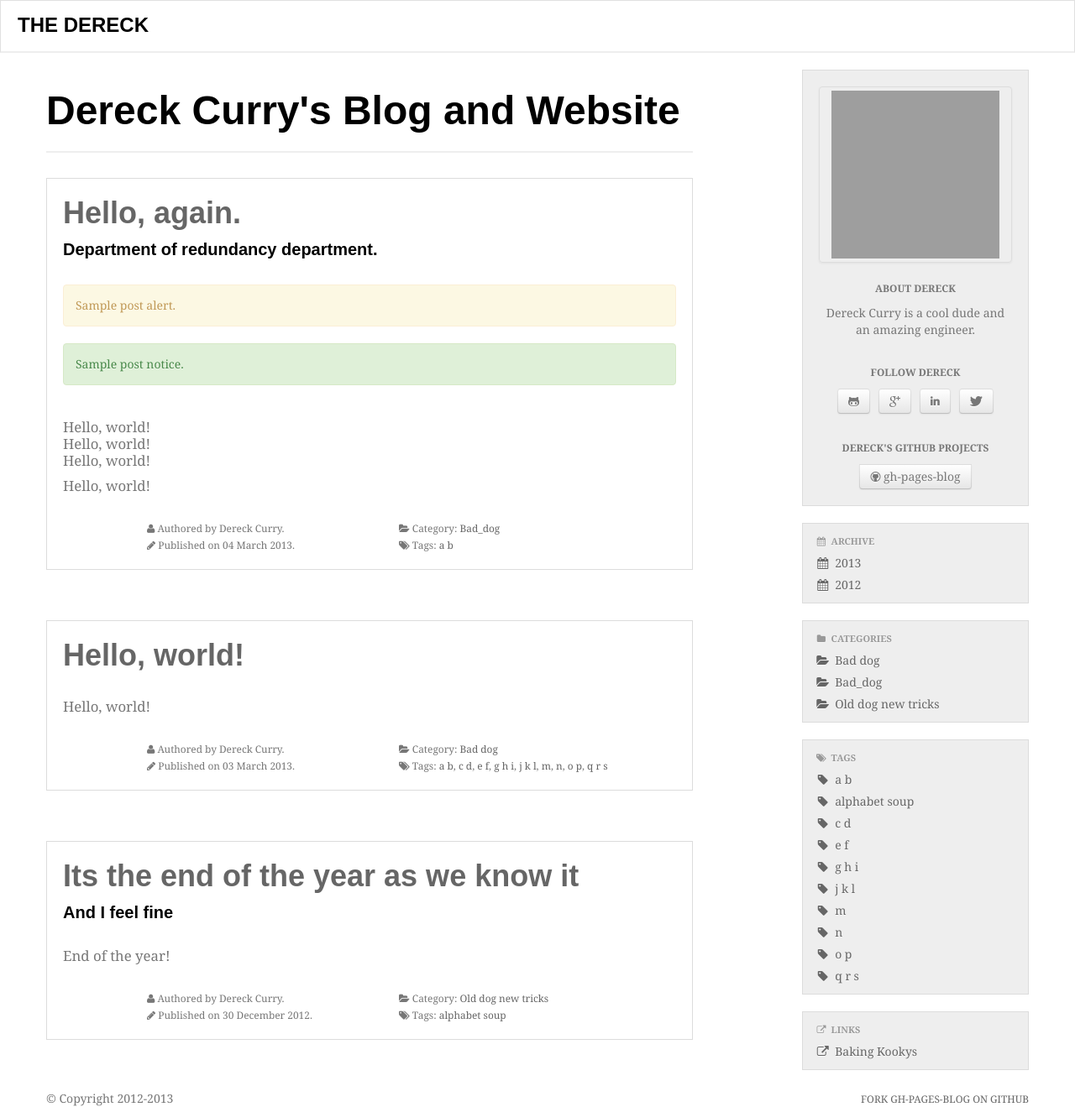
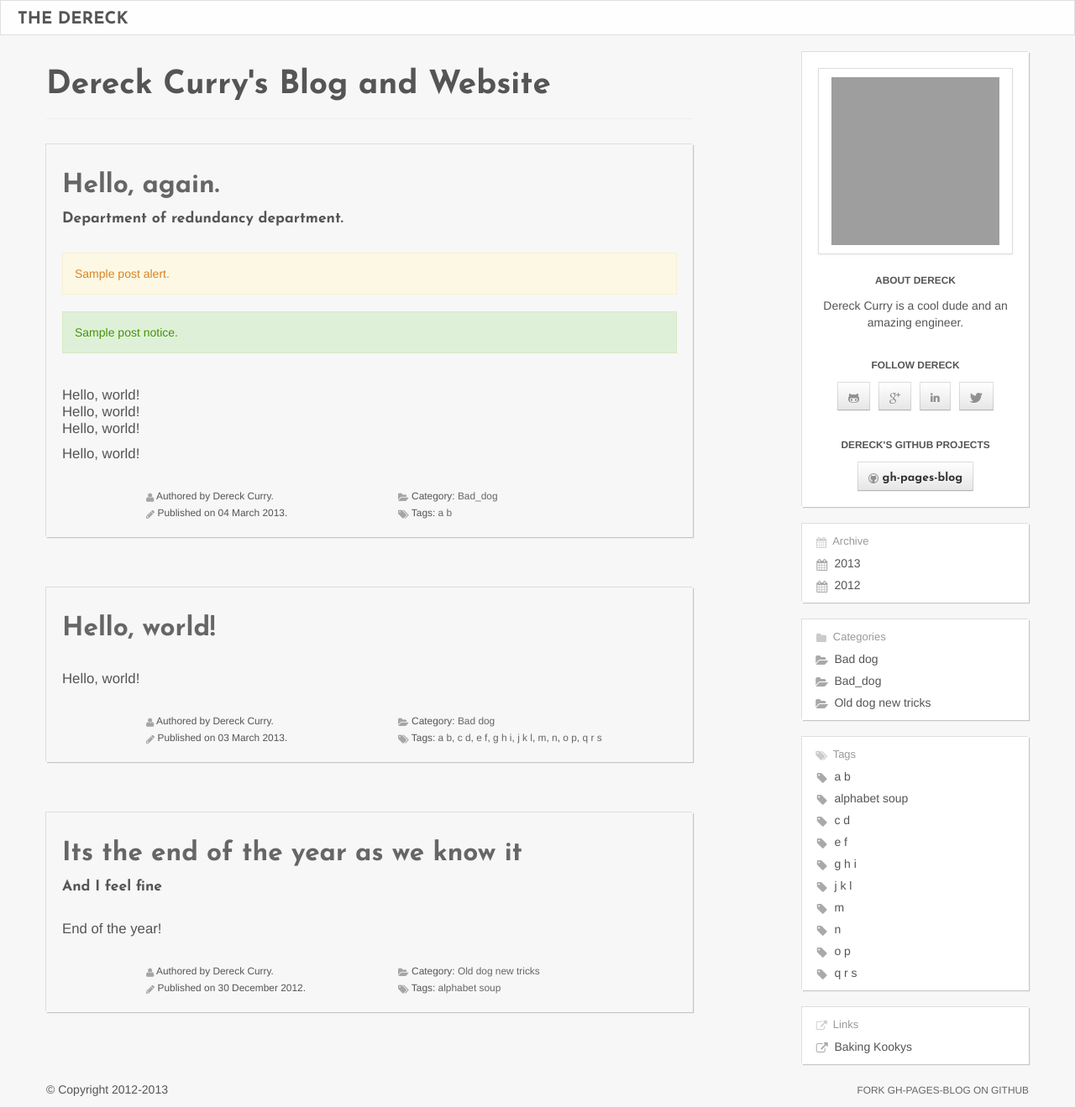
Before and after one commit to thedereck/thedereck.github.com, a Jekyll site: the page built from index.html, in a window 1280 px wide. Shown: the whole page at 84% size. Built offline with Jekyll 4.4.1, drawn with Linux system fonts in a browser that asks for light colours; some web fonts are replaced; grey boxes are pictures that could not be loaded.

Commit message:
Testing themes

```diff
--- a/_config.yml
+++ b/_config.yml
@@ -107,7 +107,7 @@ external_links :
       url : http://bakingkookys.com
 
 bootstrap:
-  css : journal.bootstrap.min.css
+  css : simplex.bootstrap.min.css
   responsive :
     enabled : true
     css : bootstrap-responsive.min.css
```
